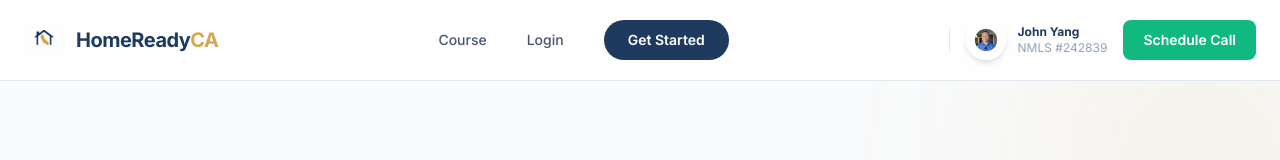
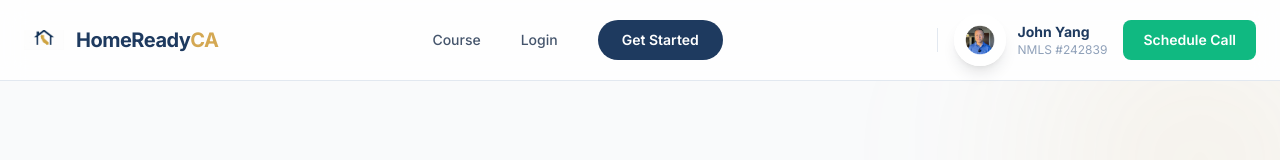
Before and after one commit to johnkyang/Home-Buyers-Guide, a Next.js app: page / in a window 1280 px wide. Shown: the top 160 px of the page. Built offline with nearby package versions, Linux system fonts and the light colour scheme; no server answers.

Commit message:
Make headshot larger with better alignment and white border

```diff
--- a/src/components/Header.tsx
+++ b/src/components/Header.tsx
@@ -108,18 +108,18 @@ export default function Header({
               <Image
                 src={headshotUrl}
                 alt={contactName}
-                width={40}
-                height={40}
-                className="rounded-full object-cover border-2 border-white shadow-md"
+                width={52}
+                height={52}
+                className="rounded-full object-cover border-[3px] border-white shadow-lg"
               />
             ) : (
-              <div className="w-10 h-10 rounded-full bg-[#1E3A5F] flex items-center justify-center border-2 border-white shadow-md">
-                <span className="text-xs font-bold text-white">{initials}</span>
+              <div className="w-[52px] h-[52px] rounded-full bg-[#1E3A5F] flex items-center justify-center border-[3px] border-white shadow-lg">
+                <span className="text-sm font-bold text-white">{initials}</span>
               </div>
             )}
-            <div className="text-xs">
+            <div className="text-sm">
               <p className="font-bold text-[#1E3A5F]">{contactName}</p>
-              {nmls && <p className="text-slate-400">NMLS #{nmls}</p>}
+              {nmls && <p className="text-slate-400 text-xs">NMLS #{nmls}</p>}
             </div>
           </div>
           <a
@@ -221,17 +221,17 @@ export default function Header({
 
           {/* Contact Info (Mobile) */}
           <div className="mt-6 pt-4 border-t border-slate-200">
-            <div className="flex items-center gap-3">
+            <div className="flex items-center gap-4">
               {headshotUrl ? (
                 <Image
                   src={headshotUrl}
                   alt={contactName}
-                  width={48}
-                  height={48}
-                  className="rounded-full object-cover"
+                  width={56}
+                  height={56}
+                  className="rounded-full object-cover border-[3px] border-white shadow-lg"
                 />
               ) : (
-                <div className="w-12 h-12 rounded-full bg-[#1E3A5F] flex items-center justify-center">
+                <div className="w-14 h-14 rounded-full bg-[#1E3A5F] flex items-center justify-center border-[3px] border-white shadow-lg">
                   <span className="text-sm font-bold text-white">{initials}</span>
                 </div>
               )}
```
